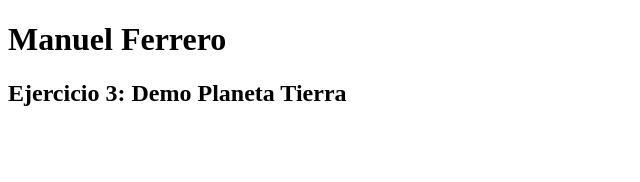
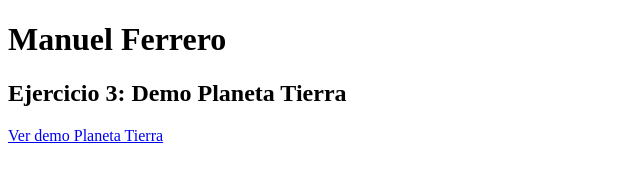
Before and after one commit to ferrero-manuel/SistemasGraficos, a plain HTML site: page index.html in a window 1280 px wide. Shown: the whole page, without its empty margins (0-640 px from the left). Drawn offline with Linux system fonts and the light colour scheme.

Commit message:
Add files via upload

```diff
--- a/index.html
+++ b/index.html
@@ -7,6 +7,6 @@
     <body>
         <h1>Manuel Ferrero</h1>
         <h2>Ejercicio 3: Demo Planeta Tierra</h2>
-        <a href="/SistemasGraficos/03_demoPlanetaTierra/index_ejercicio2.html"></a>
+        <a href="/SistemasGraficos/03_demoPlanetaTierra/index_ejercicio2.html">Ver demo Planeta Tierra</a>
     </body>
 </html>
```
